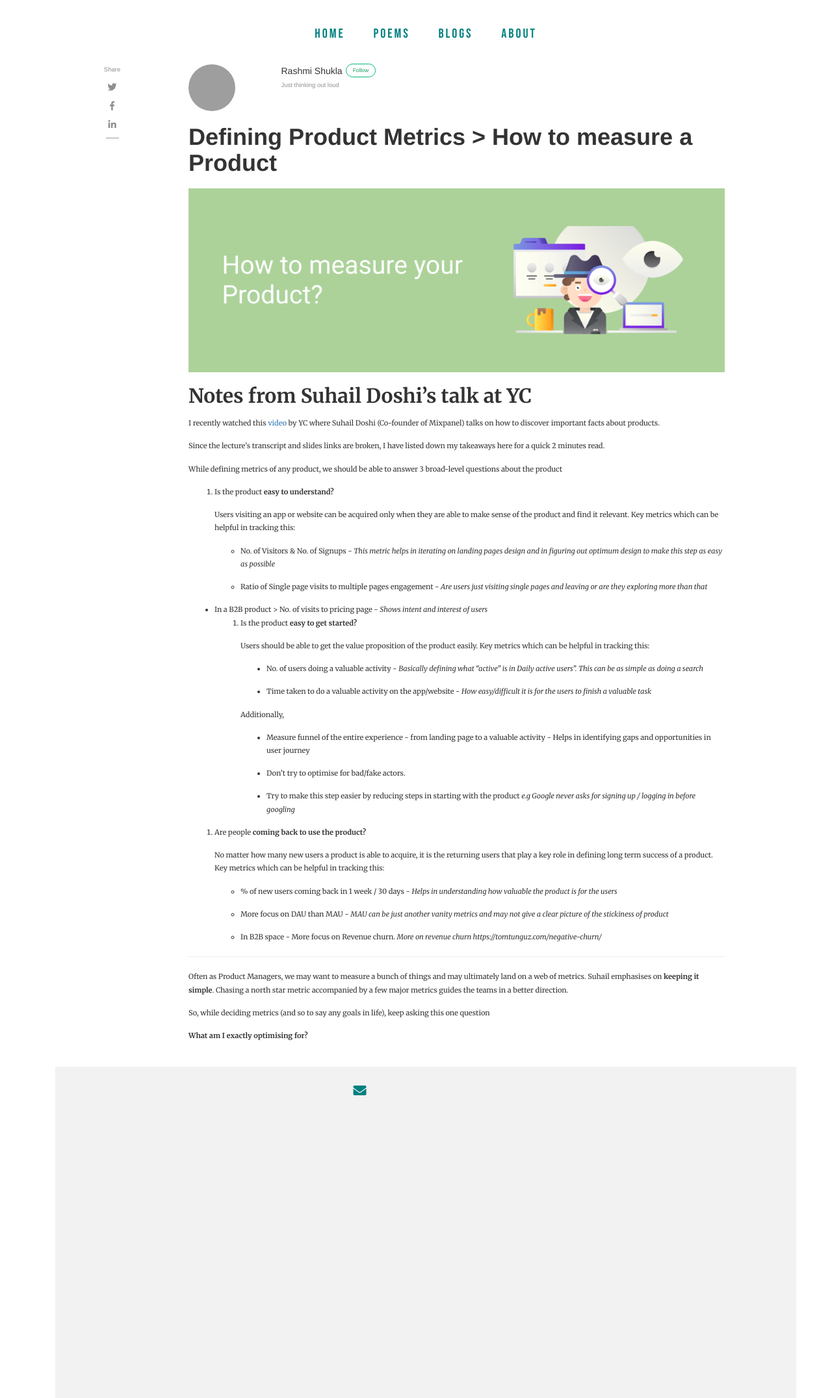
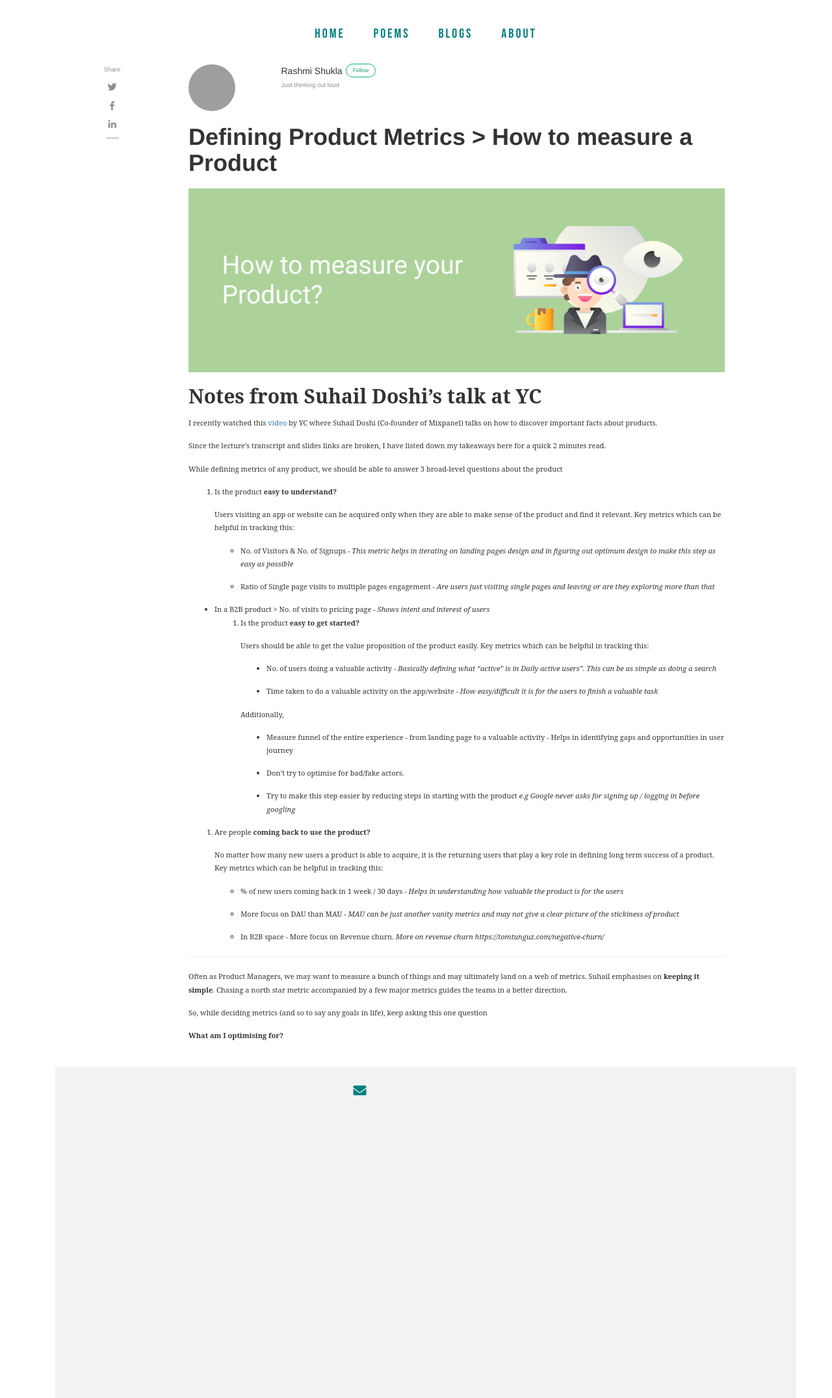
Before and after one commit to Rashmihere/Rashmihere.github.io, a Jekyll site: the page built from _posts/2018-06-12-Product-Metrics.md, in a window 1280 px wide. Shown: the whole page at 65% size. Built offline with Jekyll 4.4.1, drawn with Linux system fonts in a browser that asks for light colours; nearby versions of some CDN libraries; some web fonts are replaced; grey boxes are pictures that could not be loaded.

Commit message:
Format changes

```diff
--- a/_posts/2018-06-12-Product-Metrics.md
+++ b/_posts/2018-06-12-Product-Metrics.md
@@ -66,4 +66,4 @@ Often as Product Managers, we may want to measure a bunch of things and may ulti
 
 So, while deciding metrics (and so to say any goals in life), keep asking this one question
 
- **What am I exactly optimising for?**
+ **What am I optimising for?**
--- a/assets/css/screen.css
+++ b/assets/css/screen.css
@@ -329,7 +329,7 @@ span.post-read-more a:hover {
 }
 
 .article-post {
-    font-family: Merriweather;
+    font-family: 'Solway', 'serif';
     font-size: 1.1rem;
     line-height: 1.84;
     color: rgba(0, 0, 0, .8);
@@ -684,7 +684,7 @@ h3,
 h4,
 h5,
 h6 {
-    font-family: -apple-system, system-ui, BlinkMacSystemFont, "Segoe UI", Roboto, "Helvetica Neue", Arial, sans-serif;
+    font-family: 'Solway', 'serif';
 }
 
 .article-post .h1,
@@ -710,8 +710,8 @@ h6 {
 }
 
 .layout-page .article-post {
-    font-family: -apple-system, BlinkMacSystemFont, "Segoe UI", Roboto, "Helvetica Neue", Arial, sans-serif, "Apple Color Emoji", "Segoe UI Emoji", "Segoe UI Symbol", "Noto Color Emoji";
-    font-size: 1rem;
+    font-family: 'Solway', 'serif';
+    font-size: 2rem;
 }
 
 .layout-page .article-post p {
```
